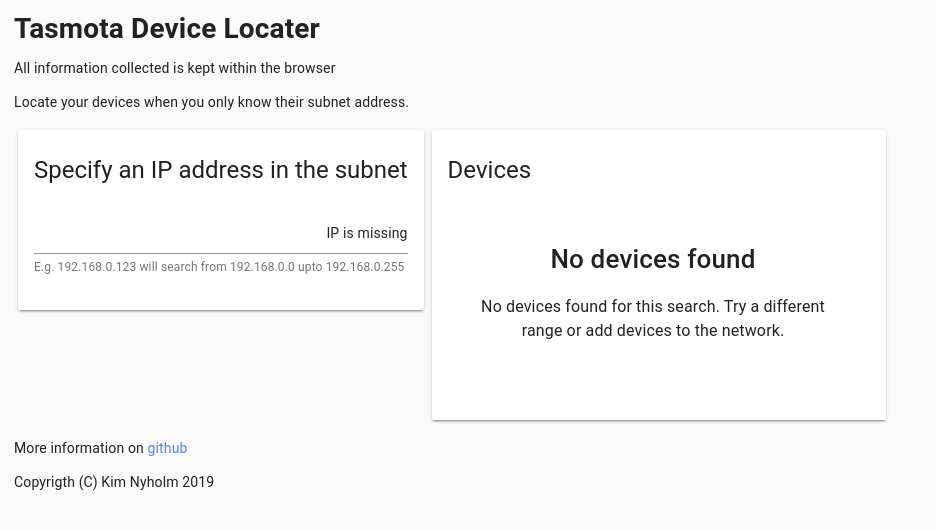
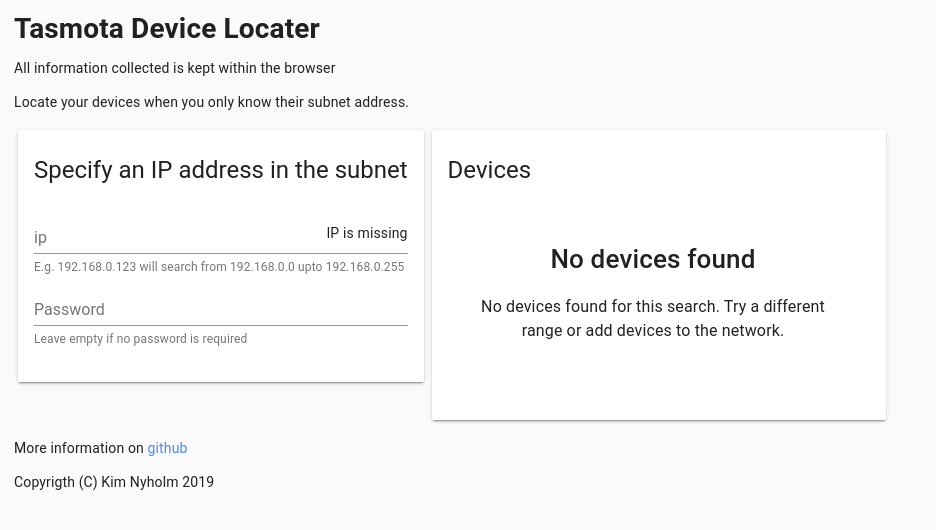
Before and after one commit to KimNyholm/tasmota-device-locator, a Vue app: page / in a window 1280 px wide. Shown: the top 530 px of the page, without its empty margins (0-936 px from the left). Built offline with nearby package versions, Linux system fonts and the light colour scheme.

Commit message:
Password added

```diff
--- a/src/App.vue
+++ b/src/App.vue
@@ -28,10 +28,14 @@
 
         <md-card-content>
           <md-field>
-            <md-input v-model="subnet" ></md-input>
+            <md-input v-model="subnet" placeholder="ip"></md-input>
             <span class="md-helper-text">E.g. 192.168.0.123 will search from 192.168.0.0 upto 192.168.0.255</span>
             <div class="error" v-if="!$v.subnet.ipAddress">IP is not valid</div>
             <div class="error" v-else-if="!$v.subnet.required">IP is missing</div>
+          </md-field>
+          <md-field>
+            <md-input v-model="password" placeholder="Password" ></md-input>
+            <span class="md-helper-text">Leave empty if no password is required</span>
           </md-field>
         </md-card-content>
 
@@ -58,6 +62,7 @@
         <DeviceSearch
           v-bind:search="searching"
           v-bind:subnet="subnet"
+          v-bind:password="password"
           v-on:deviceFound="deviceFound"
           v-on:searchStatus="searchStatus"
         ></DeviceSearch>
@@ -80,6 +85,7 @@
       devices: [],
       progress: 0,
       subnet: '',
+      password: '',
       searching: false
     }
   },
--- a/src/services/DeviceSearch.vue
+++ b/src/services/DeviceSearch.vue
@@ -26,7 +26,7 @@
   export default {
 
     name: 'DeviceSearch',
-    props: ['search', 'subnet'],
+    props: ['search', 'subnet', 'password'],
 
     data() {
       return {
@@ -66,7 +66,7 @@
           for (let i = first; i< 255; i++){
             this.total++
             const ip = base + i;
-            const device = {tasmotaDevice: new TasmotaDeviceClass(ip, this.tasmotaConnectionHandler)};
+            const device = {tasmotaDevice: new TasmotaDeviceClass(ip, this.password, this.tasmotaConnectionHandler)};
             device.tasmotaDevice.tryConnection();
           }
       },
--- a/src/services/TasmotaDeviceClass.js
+++ b/src/services/TasmotaDeviceClass.js
@@ -19,33 +19,43 @@
 const axios = require('axios');
 export class TasmotaDeviceClass {
 
-  constructor(ip, connectionHandler) {
+  constructor(ip, password, connectionHandler) {
     this.connectionHandler = connectionHandler;
     this.connected = false;
     this.trying = false;
     this.ip = ip;
+    this.password = password
     this.name = 'unknown'
     this.model = 'unknown'
     this.version = 'unknown'
     this.state = 'unknown'
   }
 
+  buildCommand(command) {
+    let credentials = ''
+    if (this.password) {
+      credentials = '&user=admin&password=' + this.password
+    }
+    return 'cm?cmnd='+command+credentials
+  }
+
   tryConnection() {
     if (!this.trying) {
       this.trying = true;
-      this.API('cm?&cmnd=Module')
+      this.API('Module')
       .then(response => {
+        console.log(response)
         this.model = getValue(response, 'data.Module')
         const warning = getValue(response, 'data.WARNING')
         this.state = 'OK'
         if (warning) {
           this.state = 'Password protected'
         }
-        return this.API('cm?&cmnd=FriendlyName')
+        return this.API('FriendlyName')
       })
       .then(response => {
         this.name = getValue(response, 'data.FriendlyName1')
-        return this.API('cm?&cmnd=Status%202')
+        return this.API('Status%202')
       })
       .then(response => {
         this.version = getValue(response, 'data.StatusFWR.Version')
@@ -68,7 +78,7 @@
 
   API(command) {
     var apiHost = this.ip;
-    var url = 'http:////' + apiHost + '/' + command;
+    var url = 'http:////' + apiHost + '/' + this.buildCommand(command);
     return axios({url: url, method: 'GET', timeout:2000})
   }
 
```
